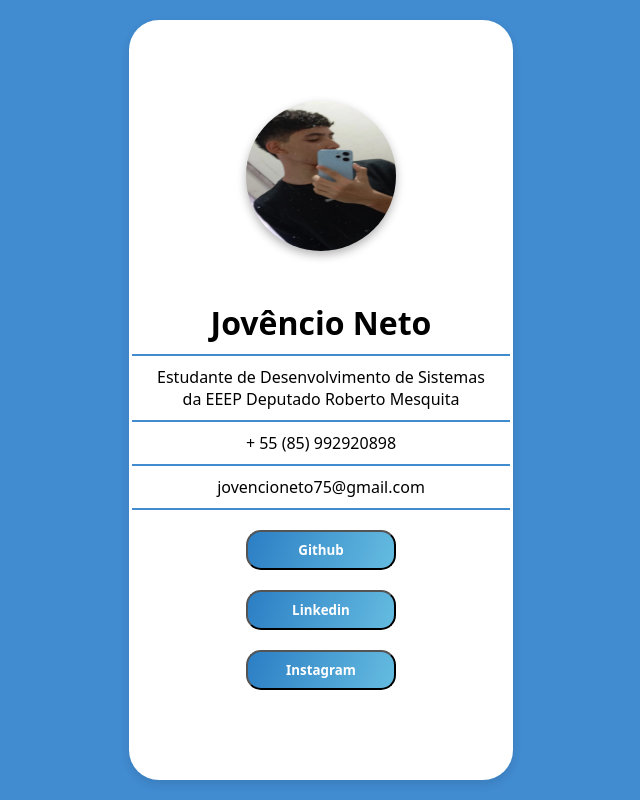
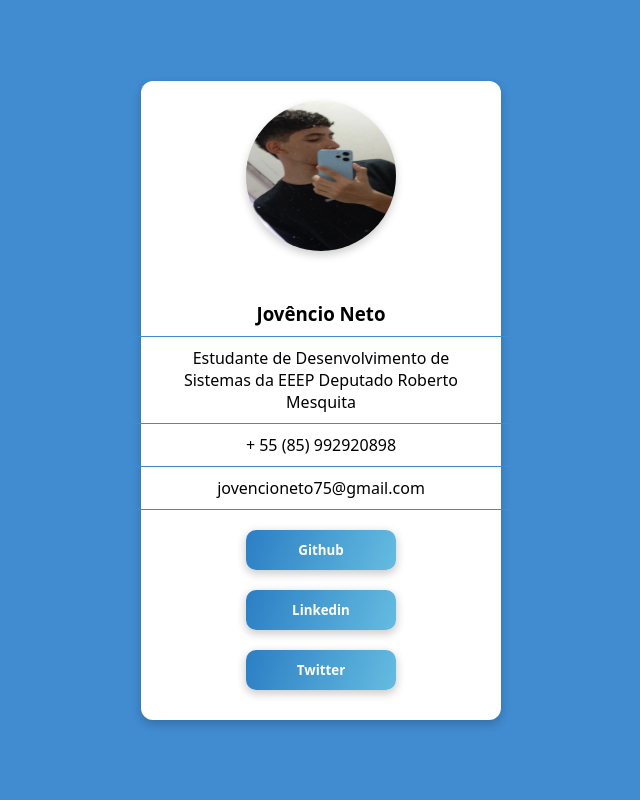
Before and after one commit to JovencioNeto/projeto3-criando-um-componente-profile, a React (Vite) app: page / in a window 1280 px wide. Shown: the whole page, without its empty margins (319-959 px from the left). Built offline with nearby package versions, Linux system fonts and the light colour scheme.

Commit message:
Add files via upload

```diff
--- a/src/components/Profile/index.jsx
+++ b/src/components/Profile/index.jsx
@@ -4,7 +4,7 @@ export default function Profile(props){
     return(
         <div className={styles.container}>
             <img src={props.img} />
-            <h1>{props.name}</h1>
+            <h3>{props.name}</h3>
             <hr />
             <p>{props.bio}</p>
             <hr />
@@ -14,7 +14,7 @@ export default function Profile(props){
             <hr />
             <button><a href={props.githubUrl}>Github</a></button>
             <button><a href={props.linkedinUrl}>Linkedin</a></button>
-            <button><a href={props.instaUrl}>Instagram</a></button>
+            <button><a href={props.twitterUrl}>Twitter</a></button>
         </div>
     )
 }
--- a/src/components/Profile/styles.module.css
+++ b/src/components/Profile/styles.module.css
@@ -5,15 +5,15 @@
     align-items: center;
     text-align: center;
     flex-direction: column;
-    width: 30vw;
-    height: 95vh;
-    border-radius: 30px;
+    width: 60%;
+    height: 100%;
+    border-radius: 12px;
     max-width: 600px;
-    box-shadow: 0px 4px 10px rgba(0, 0, 0, 0.1);
+    box-shadow: 0px 4px 10px rgba(0, 0, 0, 0.2);
     padding: 20px;
 }
 
-h1{
+h3{
     background-color: white;
 }
 p{
@@ -33,18 +33,19 @@ img{
     height: 150px;
     border-radius: 50%;
     margin-bottom: 50px;
-    box-shadow: 0px 4px 10px rgba(0, 0, 0, 0.3);
+    box-shadow: 0px 4px 8px rgba(0, 0, 0, 0.2);
 }
 
 button{
     width: 150px;
     height: 40px;
-    background: rgb(43,126,196);
-background: linear-gradient(109deg, rgba(43,126,196,1) 0%, rgba(101,188,224,1) 100%);
-    border-radius: 15px;
+    background: linear-gradient(109deg, rgba(43,126,196,1) 0%, rgba(101,188,224,1) 100%);
+    border: 0 solid transparent;
+    border-radius: 10px;
     margin-bottom: 10px;
     margin: 10px;
     transition: .3s;
+    box-shadow: 0px 3px 8px 1px rgba(0, 0, 0, 0.2);
 }
 
 button:hover{
@@ -52,8 +53,8 @@ button:hover{
     transform: scale(1.04);
 }
 hr {
-    width: 110%;
+    width: 100vw;
     border: none;
-    border-top: 2px solid #418bd0;
+    border-top: 1px solid #418bd0;
     margin: 10px 0;
 }
```
